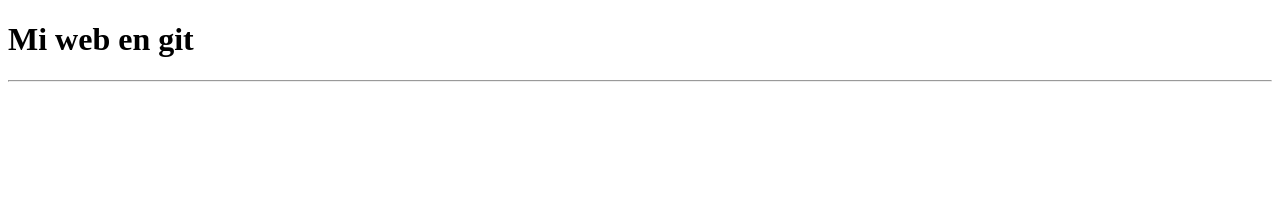
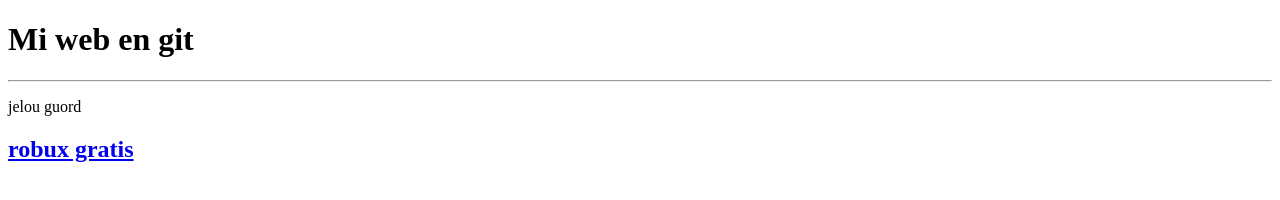
Before and after one commit to Aleks209-OK/webgit, a plain HTML site: page index.html in a window 1280 px wide. Drawn offline with Linux system fonts and the light colour scheme.

Commit message:
se modifico el html

```diff
--- a/index.html
+++ b/index.html
@@ -8,5 +8,8 @@
 <body>
     <h1>Mi web en git</h1>
     <hr>
+    <p>jelou guord</p>
+    <h2><a href ="https://youtu.be/dQw4w9WgXcQ?si=oXbbtQXnEqOX4uco"> robux gratis</a></h2>
+
 </body>
 </html>
```
